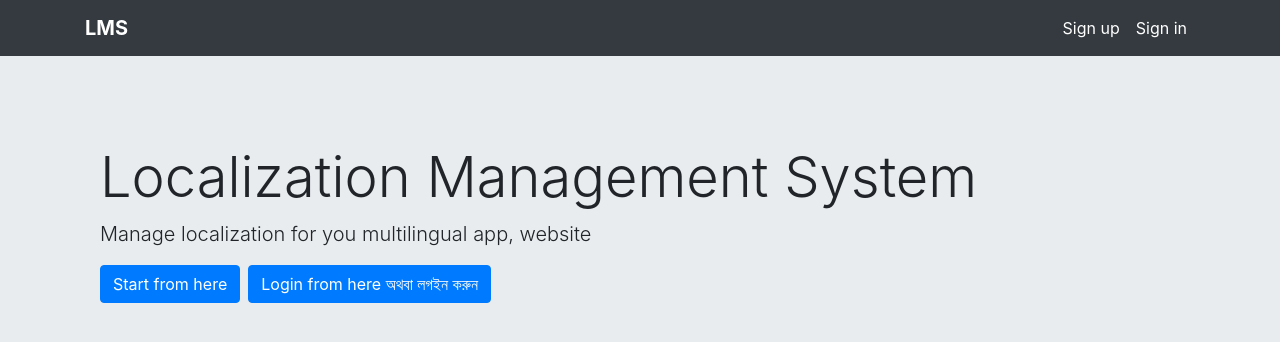
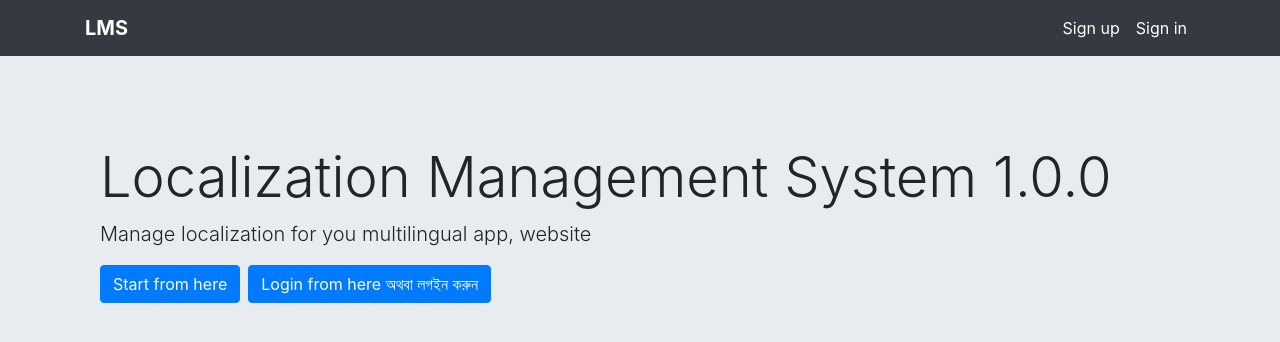
Before and after one commit to maruf571/localization-ui, an Angular app: page /home in a window 1280 px wide. Shown: the top 342 px of the page. Built offline with nearby package versions, Linux system fonts and the light colour scheme.

Commit message:
add version

```diff
--- a/src/app/home/components/partials/block1/block1.component.html
+++ b/src/app/home/components/partials/block1/block1.component.html
@@ -2,7 +2,7 @@
     <div class="col-md-12">
         <div class="jumbotron jumbotron-fluid">
             <div class="container">
-                <h1 class="display-4">Localization Management System</h1>
+                <h1 class="display-4">Localization Management System 1.0.0</h1>
                 <p class="lead">Manage localization for you multilingual app, website</p>
                 <p>
                     <button class="btn btn-primary" routerLink="/auth/signup"> Start from here</button>
```
